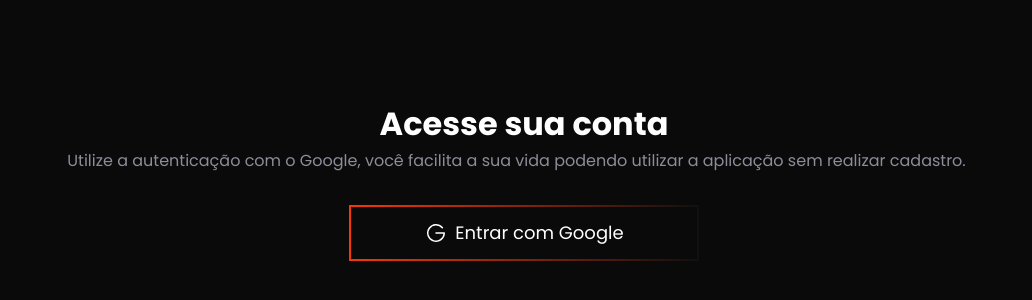
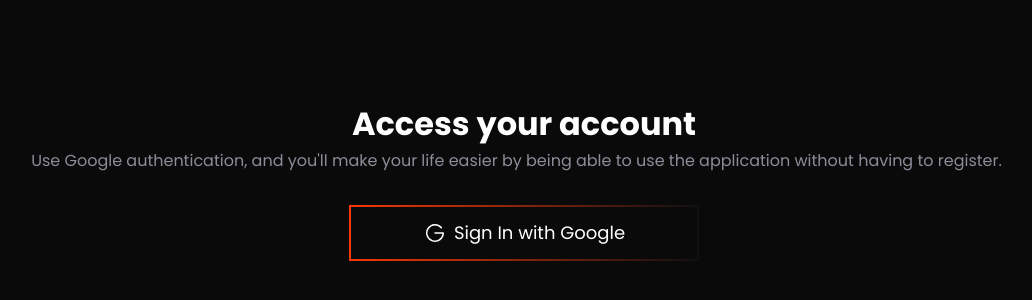
Before and after one commit to andreluissousa/google-auth, a React (Vite) app: page / in a window 1280 px wide. Shown: the part 220-520 px from the top of the page, without its empty margins (116-1148 px from the left). Built offline with nearby package versions, Linux system fonts and the light colour scheme.

Commit message:
Changing to english

```diff
--- a/src/pages/SignIn/index.tsx
+++ b/src/pages/SignIn/index.tsx
@@ -4,16 +4,15 @@
 export function SignIn(){
     return (
         <div className="container">
-            <h1>Acesse sua conta</h1>
+            <h1>Access your account</h1>
 
             <span>
-                Utilize a autenticação com o Google, você
-                facilita a sua vida podendo utilizar a aplicação sem realizar cadastro.
+                Use Google authentication, and you'll make your life easier by being able to use the application without having to register.
             </span>
 
             <button type="button" className="button">
                 <GoogleLogo />
-                Entrar com Google
+                Sign In with Google
             </button>
         </div>
     )
```
